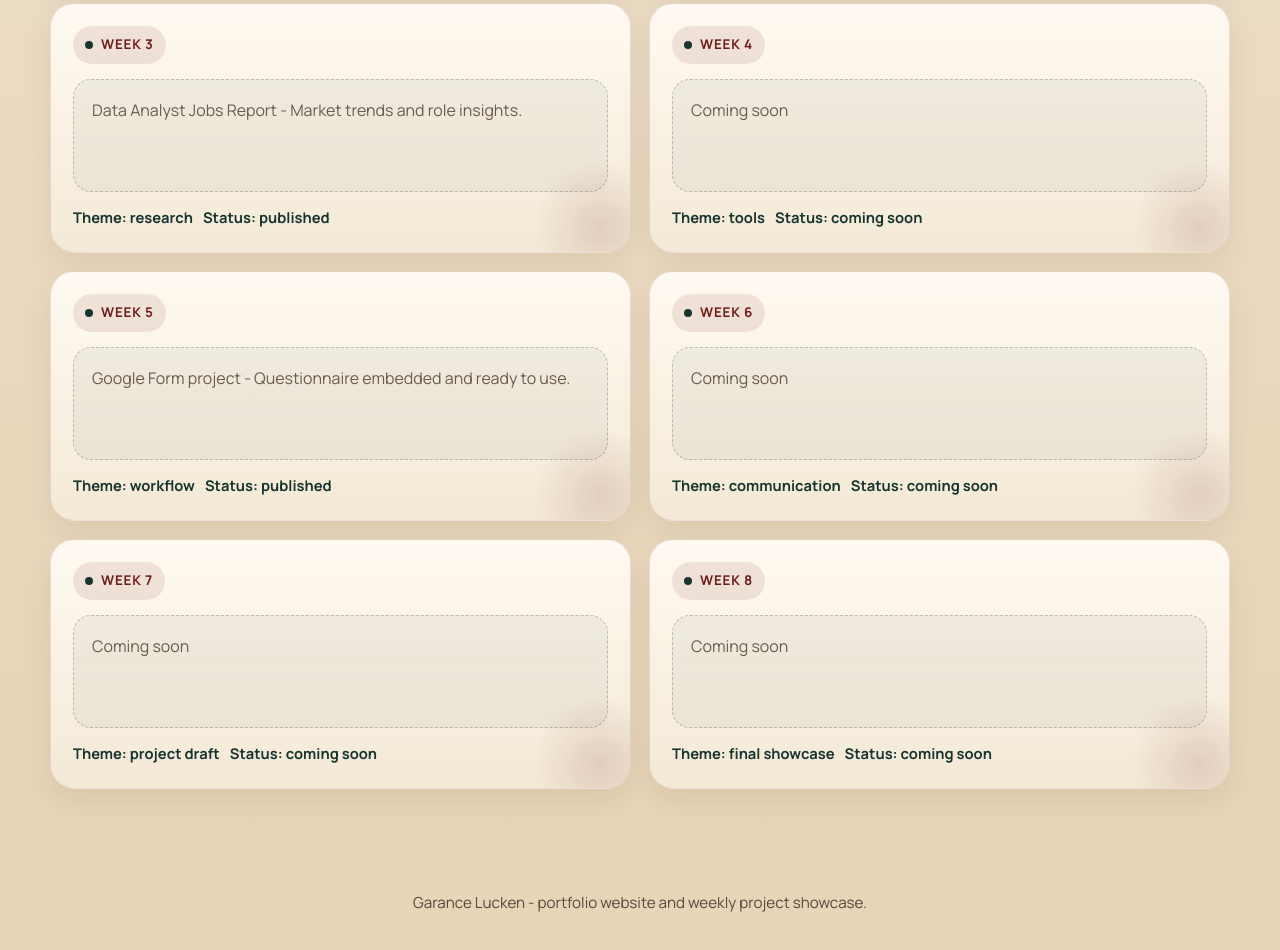
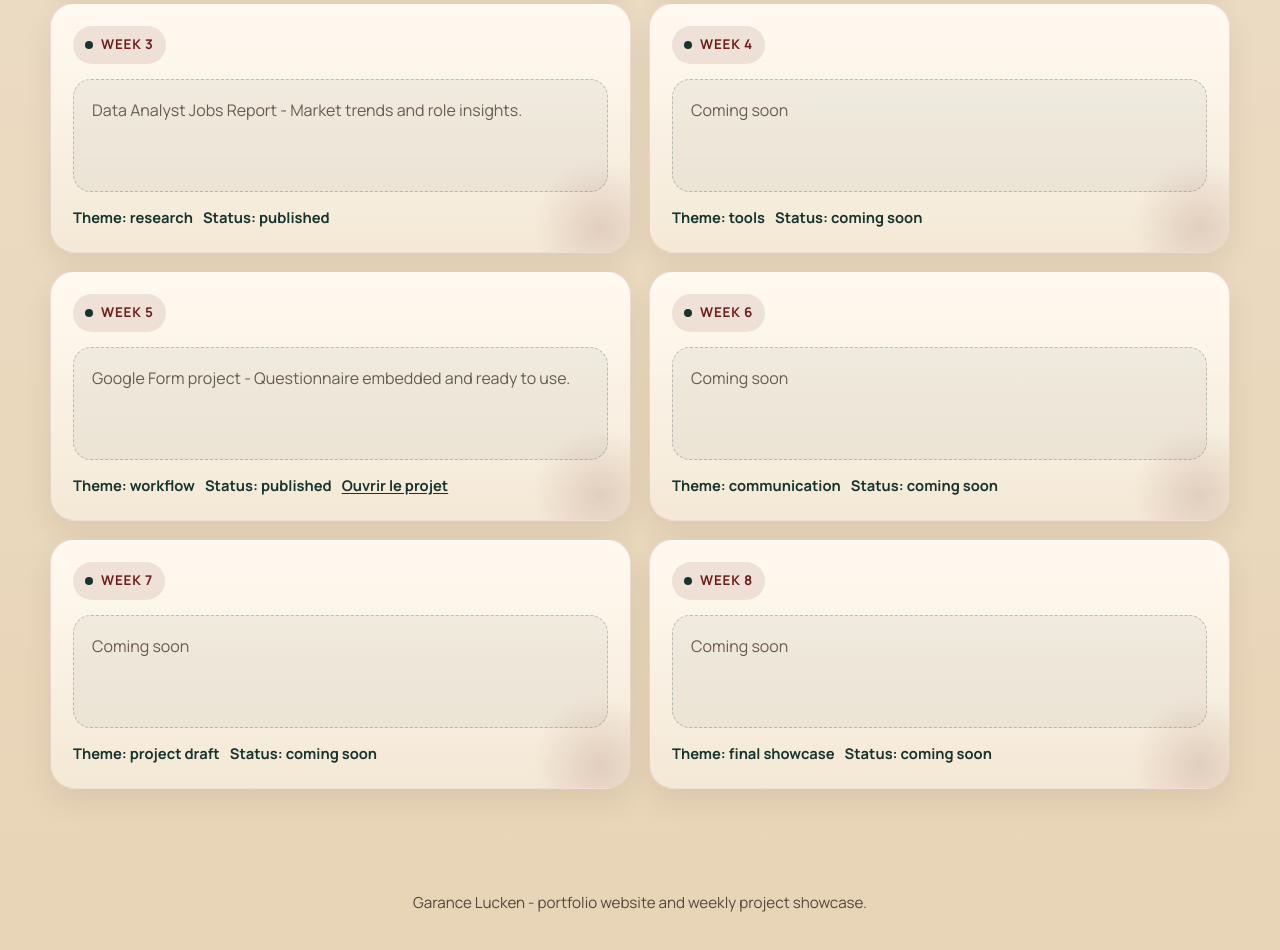
Before and after one commit to G-Lck/graph-ai-portfolio, a plain HTML site: page index.html in a window 1280 px wide. Shown: the part 3148-4098 px from the top of the page. Drawn offline with Linux system fonts and the light colour scheme.

Commit message:
Make Week 5 project link explicit and visible

```diff
--- a/index.html
+++ b/index.html
@@ -512,6 +512,11 @@
             font-weight: 700;
         }
 
+        .week-footer a {
+            text-decoration: underline;
+            text-underline-offset: 2px;
+        }
+
         .footer {
             margin-top: 40px;
             padding: 28px 0 36px;
@@ -814,13 +819,17 @@
                         <div class="week-slot">Coming soon</div>
                         <div class="week-footer"><span>Theme: tools</span><span>Status: coming soon</span></div>
                     </article>
-                    <a href="https://docs.google.com/forms/d/e/1FAIpQLSfF4zkWDIcYoabR3wXt5j9FN4hIGWuq9tQIz6LOURog6M-53w/viewform?embedded=true" class="week-card" style="text-decoration: none; color: inherit;" target="_blank" rel="noreferrer">
+                    <article class="week-card">
                         <div class="week-top">
                             <span class="week-badge">Week 5</span>
                         </div>
                         <div class="week-slot">Google Form project - Questionnaire embedded and ready to use.</div>
-                        <div class="week-footer"><span>Theme: workflow</span><span>Status: published</span></div>
-                    </a>
+                        <div class="week-footer">
+                            <span>Theme: workflow</span>
+                            <span>Status: published</span>
+                            <a href="https://docs.google.com/forms/d/e/1FAIpQLSfF4zkWDIcYoabR3wXt5j9FN4hIGWuq9tQIz6LOURog6M-53w/viewform" target="_blank" rel="noreferrer">Ouvrir le projet</a>
+                        </div>
+                    </article>
                     <article class="week-card">
                         <div class="week-top">
                             <span class="week-badge">Week 6</span>
```
